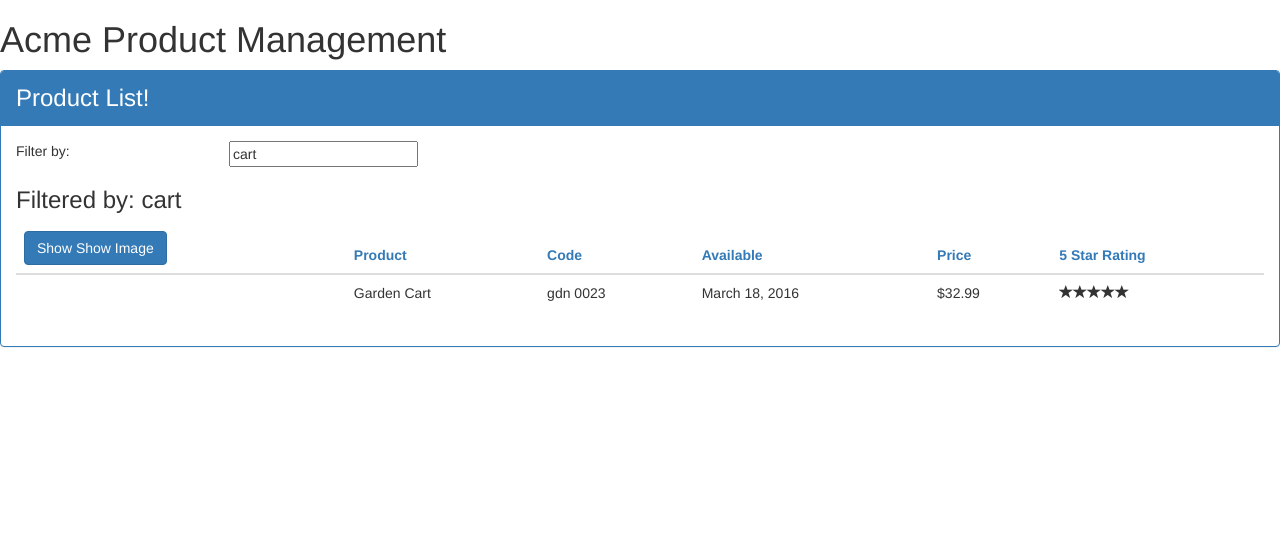
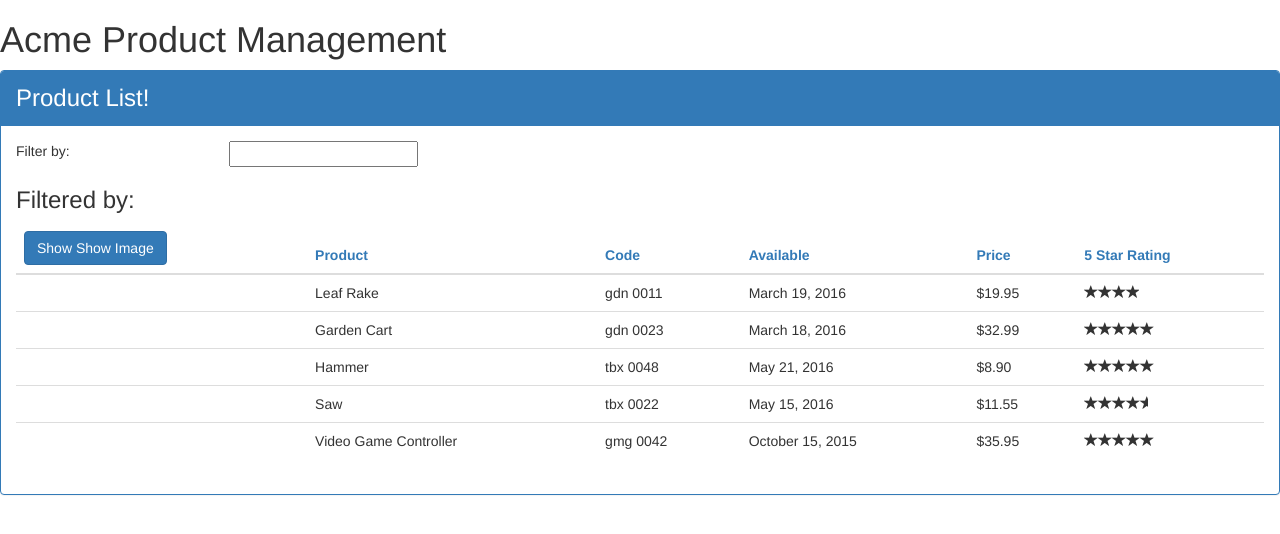
Before and after one commit to Wiktorl4z/Angular, an Angular app: page / in a window 1280 px wide. Shown: the top 534 px of the page. Built offline with nearby package versions, Linux system fonts and the light colour scheme.

Commit message:
Injecting the service

```diff
--- a/src/app/app.component.ts
+++ b/src/app/app.component.ts
@@ -1,11 +1,13 @@
 import {Component} from '@angular/core';
+import {ProductService} from "./products/product.service";
 
 @Component({
   selector: 'pm-root',
   template: `
     <div><h1>{{pageTitle}}</h1>
       <pm-products></pm-products>
-    </div>`
+    </div>`,
+  providers: [ProductService]
 })
 export class AppComponent {
   pageTitle: string = 'Acme Product Management';
--- a/src/app/products/product-list-component.ts
+++ b/src/app/products/product-list-component.ts
@@ -1,5 +1,6 @@
 import {Component, OnInit} from '@angular/core';
 import {IProduct} from "./product";
+import {ProductService} from "./product.service";
 
 @Component({
   selector: 'pm-products',
@@ -12,7 +13,7 @@
   imageWidth: number = 50;
   imageMargin: number = 2;
   showImage: boolean = false;
-  _listFilter: string = 'cart';
+  _listFilter: string = '';
   filteredProducts: IProduct[];
 
 
@@ -24,37 +25,14 @@
     this._listFilter = value;
     this.filteredProducts = this.listFilter ? this.performFilter(this.listFilter) : this.products;
   }
+  products: IProduct[] = [];
 
-  products: IProduct[] = [
-    {
-      'productId': 2,
-      'productName': 'Garden Cart',
-      'productCode': 'GDN-0023',
-      'releaseDate': 'March 18, 2016',
-      'description': '15 gallon capacity rolling garden cart',
-      'price': 32.99,
-      'starRating': 4.2,
-      'imageUrl': 'http://openclipart.org/image/300px/svg_to_png/58471/garden_cart.png'
-    },
-    {
-      "productId": 5,
-      "productName": "Hammer",
-      "productCode": "TBX-0048",
-      "releaseDate": "May 21, 2016",
-      "description": "Curved claw steel hammer",
-      "price": 8.9,
-      "starRating": 4.8,
-      "imageUrl": "http://openclipart.org/image/300px/svg_to_png/73/rejon_Hammer.png"
-    }
-  ];
+  constructor(private _productService: ProductService) {
 
-  constructor() {
-    this.filteredProducts = this.products;
-    this.listFilter = 'cart';
   }
 
-  onRatingClicked(message: string): void{
-    this.pageTitle = 'Product List: ' +message;
+  onRatingClicked(message: string): void {
+    this.pageTitle = 'Product List: ' + message;
   }
 
   toggleImage(): void {
@@ -62,7 +40,8 @@
   }
 
   ngOnInit(): void {
-    console.log('In OnInit');
+    this.products = this._productService.getProducts();
+    this.filteredProducts = this.products;
   }
 
   performFilter(filterBy: string): IProduct[] {
--- /dev/null
+++ b/src/app/products/product.service.ts
@@ -0,0 +1,61 @@
+import {Injectable} from "@angular/core";
+import {IProduct} from "./product";
+
+@Injectable()
+export class ProductService {
+
+  getProducts(): IProduct[] {
+    return [
+      {
+        "productId": 1,
+        "productName": "Leaf Rake",
+        "productCode": "GDN-0011",
+        "releaseDate": "March 19, 2016",
+        "description": "Leaf rake with 48-inch wooden handle.",
+        "price": 19.95,
+        "starRating": 3.2,
+        "imageUrl": "http://openclipart.org/image/300px/svg_to_png/26215/Anonymous_Leaf_Rake.png"
+      },
+      {
+        "productId": 2,
+        "productName": "Garden Cart",
+        "productCode": "GDN-0023",
+        "releaseDate": "March 18, 2016",
+        "description": "15 gallon capacity rolling garden cart",
+        "price": 32.99,
+        "starRating": 4.2,
+        "imageUrl": "http://openclipart.org/image/300px/svg_to_png/58471/garden_cart.png"
+      },
+      {
+        "productId": 5,
+        "productName": "Hammer",
+        "productCode": "TBX-0048",
+        "releaseDate": "May 21, 2016",
+        "description": "Curved claw steel hammer",
+        "price": 8.9,
+        "starRating": 4.8,
+        "imageUrl": "http://openclipart.org/image/300px/svg_to_png/73/rejon_Hammer.png"
+      },
+      {
+        "productId": 8,
+        "productName": "Saw",
+        "productCode": "TBX-0022",
+        "releaseDate": "May 15, 2016",
+        "description": "15-inch steel blade hand saw",
+        "price": 11.55,
+        "starRating": 3.7,
+        "imageUrl": "http://openclipart.org/image/300px/svg_to_png/27070/egore911_saw.png"
+      },
+      {
+        "productId": 10,
+        "productName": "Video Game Controller",
+        "productCode": "GMG-0042",
+        "releaseDate": "October 15, 2015",
+        "description": "Standard two-button video game controller",
+        "price": 35.95,
+        "starRating": 4.6,
+        "imageUrl": "http://openclipart.org/image/300px/svg_to_png/120337/xbox-controller_01.png"
+      }
+    ]
+  }
+}
```
